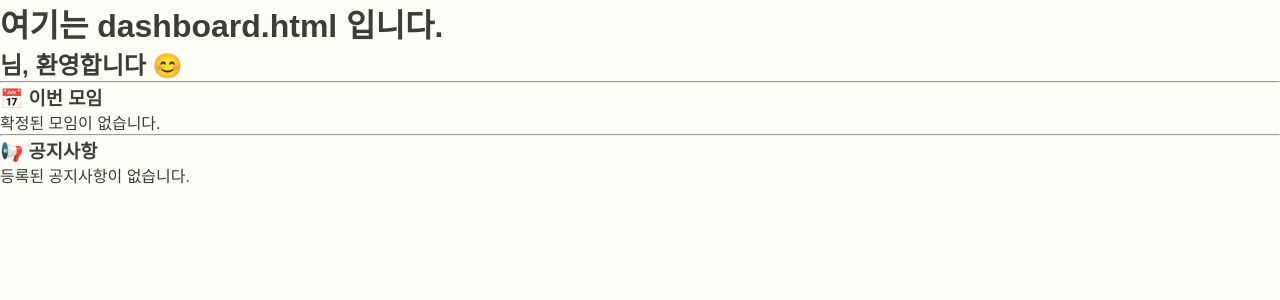
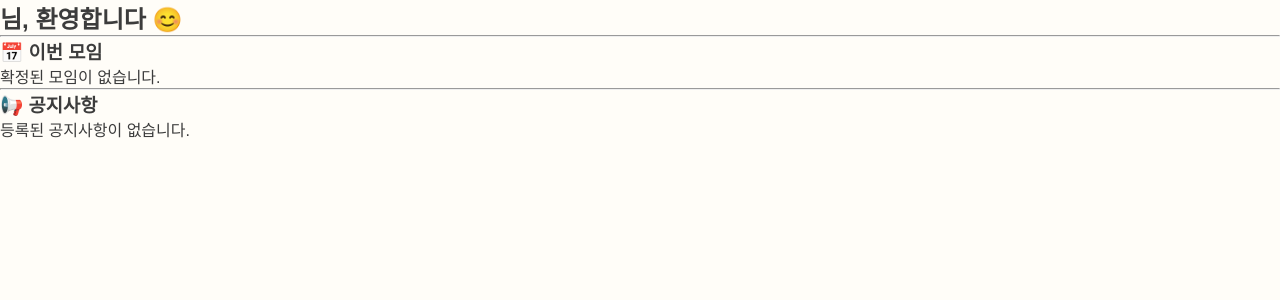
Before and after one commit to kwr010212/rich_table, a Django app: template templates/main/dashboard.html in a window 1280 px wide. Shown: the top 300 px of the page. Run offline with Django 5.2, Linux system fonts and the light colour scheme; the template is opened without the code that fills it, so the values that code supplies are empty.

Commit message:
feat: connect dashboard with meeting and notices

```diff
--- a/apps/main/templates/main/dashboard.html
+++ b/apps/main/templates/main/dashboard.html
@@ -1,5 +1,3 @@
-<h1>여기는 dashboard.html 입니다.</h1>
-
 {% extends "base.html" %}
 
 {% block title %}
```
